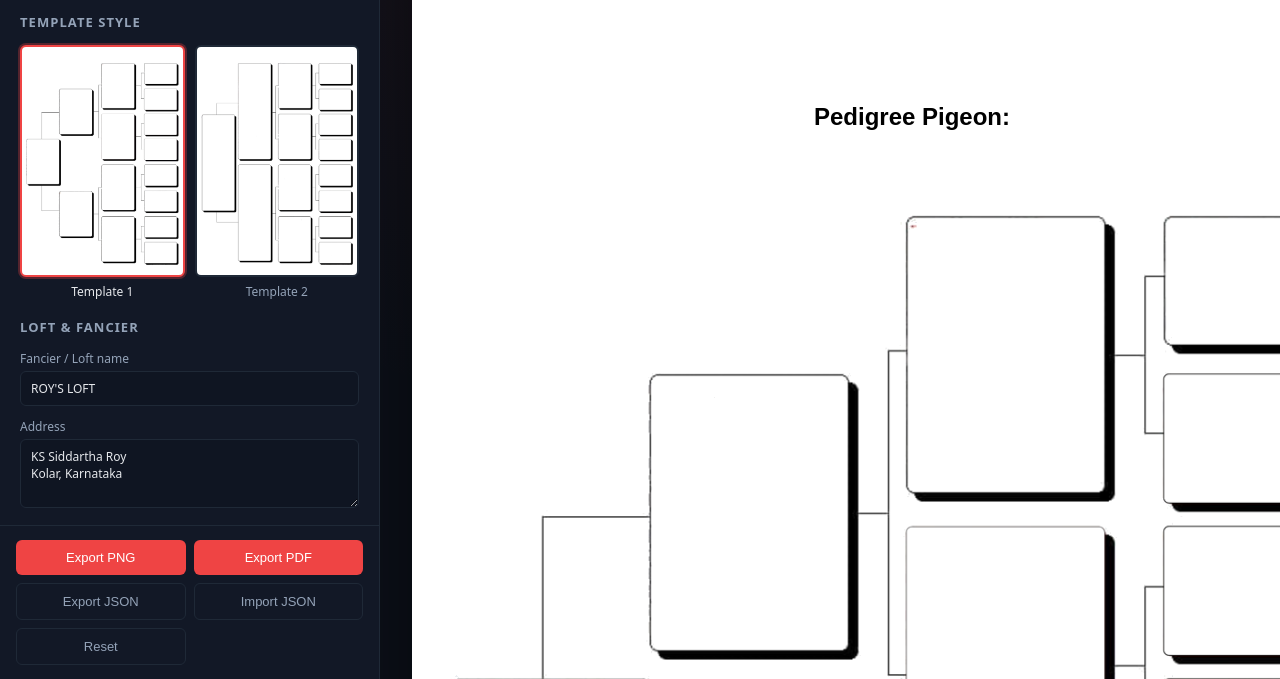
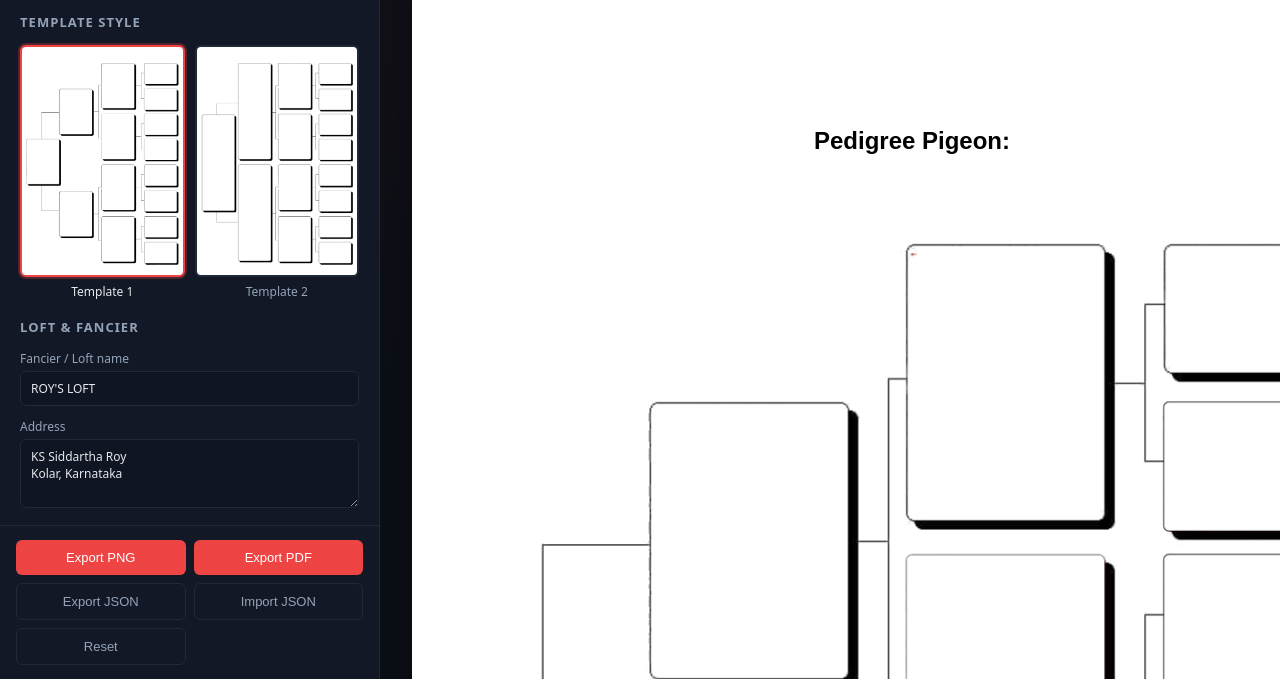
Before and after one commit to reddysloft/pedigrees, a plain HTML site: page index.html in a window 1280 px wide. Shown: the part 121-800 px from the top of the page. Drawn offline with nearby package versions, Linux system fonts and the light colour scheme; a script that the page names is missing.

Commit message:
Pin logo + title to template line with absolute positioning

```diff
--- a/index.html
+++ b/index.html
@@ -19,25 +19,40 @@
       .card.card-subject .color,
       .card.card-subject .notes { font-weight: 400 !important; }
 
-      /* Header: crop top space, push logo + title down to the template line. */
+      /* Header: crop top, pin logo + title to the template line via
+         absolute positioning so nothing can push them higher. */
       .pedigree-page { padding-top: 0 !important; }
       .page-head {
-        align-items: end !important;
-        padding-top: 0 !important;
-        margin-bottom: 2px !important;
+        position: relative !important;
+        display: block !important;   /* ditch grid — using absolute positioning */
+        height: 260px !important;
+        margin-bottom: 0 !important;
+        padding: 0 !important;
       }
       .logo-slot {
-        height: 230px !important;
+        position: absolute !important;
+        bottom: 0 !important;
+        left: 0 !important;
+        width: 340px !important;
+        height: 220px !important;
+        display: flex !important;
         align-items: flex-end !important;
+        justify-content: flex-start !important;
       }
       .logo-slot img {
-        max-height: 230px !important;
+        max-height: 220px !important;
         max-width: 300px !important;
+        object-fit: contain !important;
       }
       .page-title {
-        margin: 0 0 4px !important;
-        padding-bottom: 4px !important;
+        position: absolute !important;
+        bottom: 14px !important;
+        left: 50% !important;
+        transform: translateX(-50%) !important;
+        margin: 0 !important;
+        padding: 0 !important;
       }
+      .head-spacer { display: none !important; }
     </style>
     <script src="https://cdnjs.cloudflare.com/ajax/libs/html2canvas/1.4.1/html2canvas.min.js"></script>
     <script src="https://cdnjs.cloudflare.com/ajax/libs/jspdf/2.5.1/jspdf.umd.min.js"></script>
```
